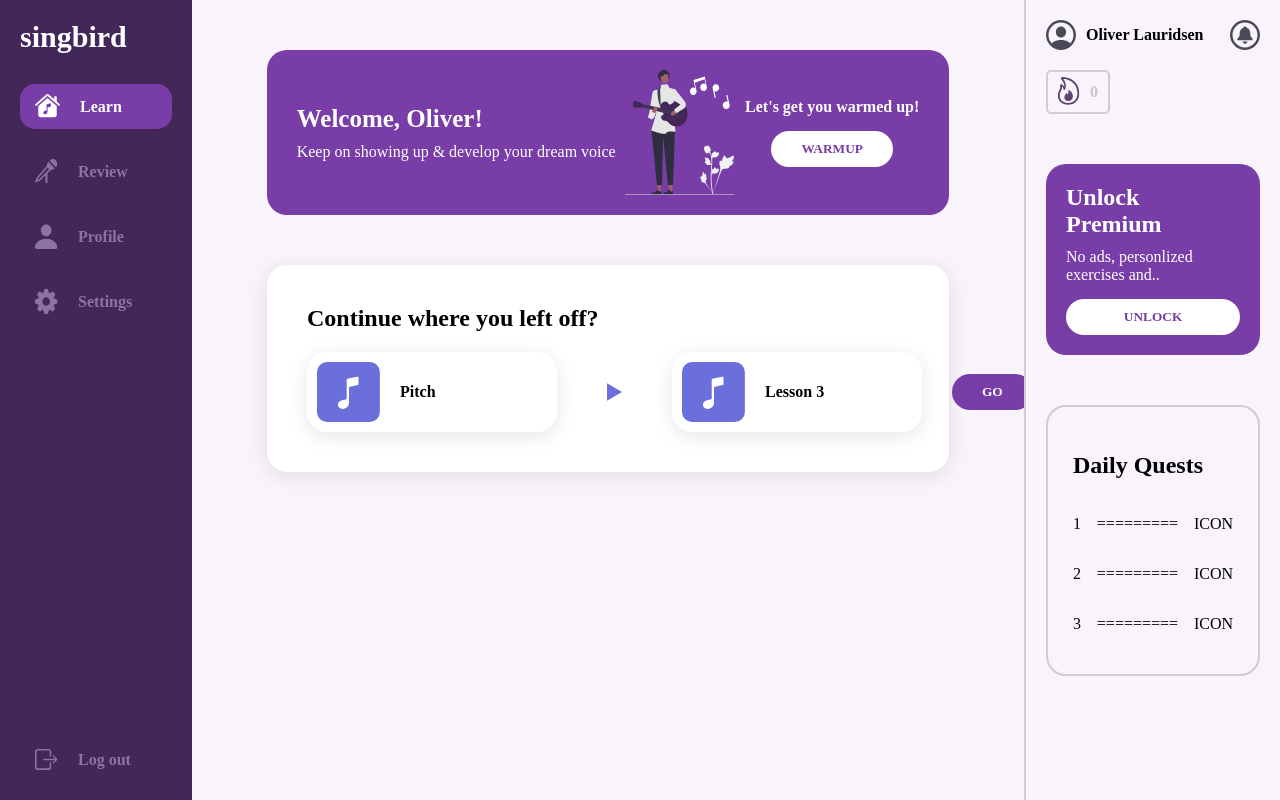
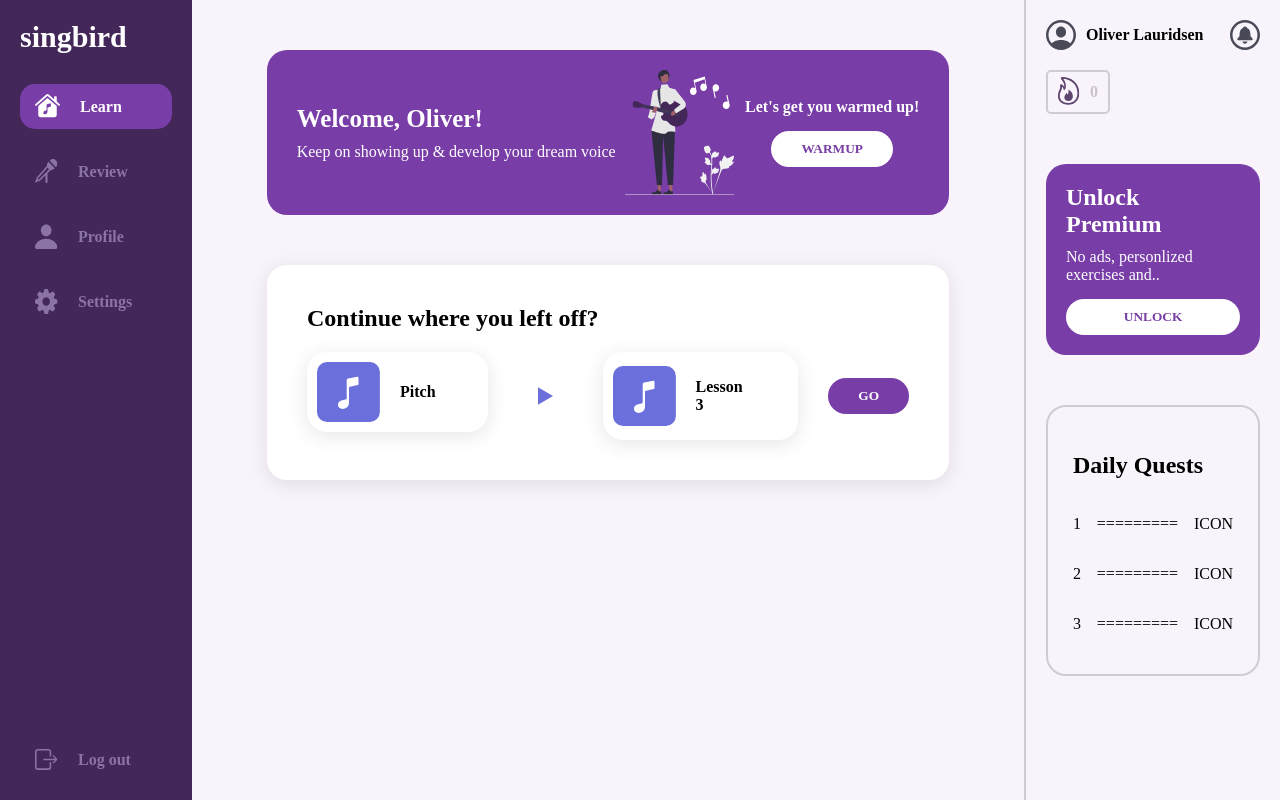
Before and after one commit to oliverlauridsen/singbird, a React (Create React App) app: page / in a window 1280 px wide. Built offline with nearby package versions, Linux system fonts and the light colour scheme; a web font is replaced by a local one.

Commit message:
updates TrainingCard && TrainingLevel modules

```diff
--- a/package.json
+++ b/package.json
@@ -11,6 +11,8 @@
     "@types/react": "^18.2.6",
     "@types/react-dom": "^18.2.4",
     "@types/react-router-dom": "^5.3.3",
+    "aubiojs": "^0.2.1",
+    "path-browserify": "^1.0.1",
     "react": "^18.2.0",
     "react-dom": "^18.2.0",
     "react-router-dom": "^6.11.2",
--- a/src/components/Learn.tsx
+++ b/src/components/Learn.tsx
@@ -2,8 +2,10 @@ import React from "react";
 import styled from "styled-components";
 import PageHeader from "./PageHeader";
 import manPlayingGuitar from "../img/man-playing-guitar.svg";
-import DailyQuests from "./DailyQuests";
 import Continue from "./Continue";
+import aubio from "aubiojs";
+
+console.log(aubio);
 
 export default function Learn() {
 	return (
--- a/src/components/TrainingCard.tsx
+++ b/src/components/TrainingCard.tsx
@@ -16,7 +16,7 @@ const StyledTrainingCard = styled.div`
 	align-items: center;
 	box-shadow: 0px 4px 20px rgba(0, 0, 0, 0.1);
 	width: fit-content;
-	min-width: 250px;
+	min-width: 30%;
 	height: fit-content;
 	padding: 10px;
 	border-radius: 20px;
--- a/src/components/TrainingLevel.tsx
+++ b/src/components/TrainingLevel.tsx
@@ -1,6 +1,7 @@
 import React from "react";
 import styled from "styled-components";
 import pitch from "../img/pitch.svg";
+
 export default function TrainingLevel() {
 	return (
 		<StyledTrainingLevel>
@@ -16,7 +17,7 @@ const StyledTrainingLevel = styled.div`
 	align-items: center;
 	box-shadow: 0px 4px 20px rgba(0, 0, 0, 0.1);
 	width: fit-content;
-	min-width: 250px;
+	min-width: 30%;
 	height: fit-content;
 	padding: 10px;
 	border-radius: 20px;
```
Also changed, not shown: 1 other file (tests, documents, lock files or other folders).
